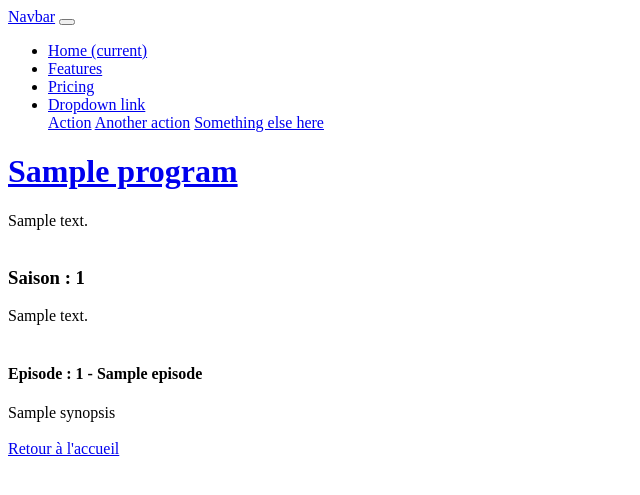
After one commit to toulouselaurent/quest-symphony, a Symfony app: template templates/wild/program.html.twig in a window 1280 px wide. The commit adds this page. Shown: the top 495 px of the page, without its empty margins (0-640 px from the left). Run offline with Twig, Linux system fonts and the light colour scheme; the template is opened without the code that fills it: most values are stand-ins (such as "Sample title", 1, 10 or a date in 2020); some libraries are stand-ins or nearby versions.

Commit message:
Quest 10 : Le param converter

```diff
--- /dev/null
+++ b/templates/wild/program.html.twig
@@ -0,0 +1,26 @@
+{# templates/wild/program.html.twig #}
+{% extends 'base.html.twig' %}
+{% block title %}{% endblock %}
+
+{% block body %}
+
+<h1><a href="{{ path('wild_show', { 'slug': "walking-dead" }) }}"> {{program.title}} </a></h1>
+<div>
+    {{ program.summary}}
+</div>
+<br>
+<div>
+   <h3> Saison : {{ season.number}}</h3>
+    {{ season.description}}
+</div>
+<br>
+<div>
+   <h4> Episode : {{ episode.number}} - {{ episode.title}}  </h4>
+    {{ episode.synopsis}}
+</div>
+<br>
+<a href="{{ path('app_index') }}">
+    Retour à l'accueil
+</a>
+
+{% endblock %}
```
Also changed, not shown: src/Controller/WildController.php (+16 -1 lines), templates/wild/index.html.twig (+5 -3 lines), README.md.
